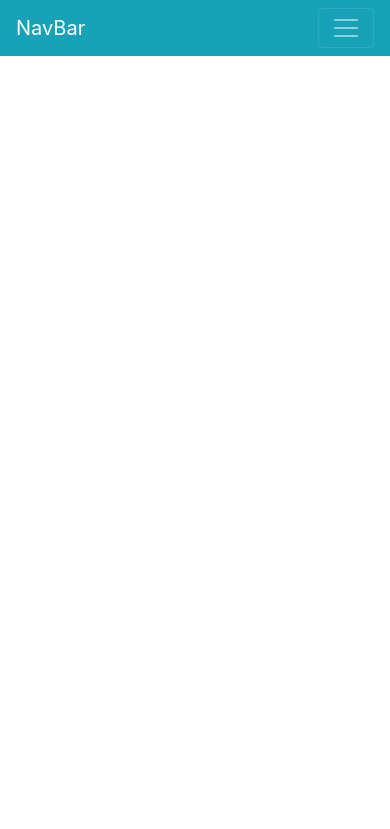
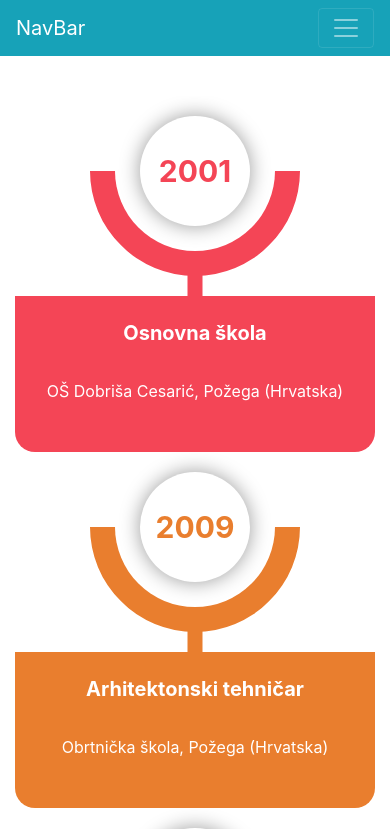
Before and after one commit to Marko-Tomljanovic/page_test, a Vue app: page /education in a window 390 px wide. Shown: the top 829 px of the page. Built offline with nearby package versions, Linux system fonts and the light colour scheme.

Commit message:
exercising

```diff
--- a/public/jobs.json
+++ b/public/jobs.json
@@ -1,14 +1,14 @@
 [
     {
-        "name": "ABC Job123",
+        "name": "Marko Tom",
         "id": 1
     },
     {
-        "name": "CDA Job123",
+        "name": "Dino Tom",
         "id": 2
     },
     {
-        "name": "RTZ Job123",
+        "name": "Bruno Kol",
         "id": 3
     },
     {
--- a/src/App.vue
+++ b/src/App.vue
@@ -20,29 +20,3 @@ export default {
   }
 }
 </script>
-
-
-
-
-<style lang="scss">
-#app {
-  font-family: Avenir, Helvetica, Arial, sans-serif;
-  -webkit-font-smoothing: antialiased;
-  -moz-osx-font-smoothing: grayscale;
-  text-align: center;
-  color: #2c3e50;
-}
-
-#nav {
-  padding: 30px;
-
-  a {
-    font-weight: bold;
-    color: #2c3e50;
-
-    &.router-link-exact-active {
-      color: #42b983;
-    }
-  }
-}
-</style>
--- /dev/null
+++ b/src/assets/timeline.css
@@ -0,0 +1,171 @@
+.main-timeline{
+    overflow: hidden;
+    position: relative;
+}
+.main-timeline .timeline{
+    position: relative;
+    margin-top: -79px;
+}
+.main-timeline .timeline:first-child{ margin-top: 0; }
+.main-timeline .timeline:before,
+.main-timeline .timeline:after{
+    content: "";
+    display: block;
+    width: 100%;
+    clear: both;
+}
+.main-timeline .timeline:before{
+    content: "";
+    width: 100%;
+    height: 100%;
+    box-shadow: -8px 0 5px -5px rgba(0, 0, 0, 0.5) inset;
+    position: absolute;
+    top: 0;
+    right: 0;
+    z-index: 2;
+}
+.main-timeline .timeline-icon{
+    width: 210px;
+    height: 210px;
+    border-radius: 50%;
+    border: 25px solid transparent;
+    border-top-color: #f44556;
+    border-right-color: #f44556;
+    margin: auto;
+    position: absolute;
+    top: 0;
+    left: 0;
+    bottom: 0;
+    right: 0;
+    z-index: 1;
+    transform: rotate(45deg);
+}
+.main-timeline .year{
+    display: block;
+    width: 110px;
+    height: 110px;
+    line-height: 110px;
+    border-radius: 50%;
+    background: #fff;
+    box-shadow: 0 0 20px rgba(0,0,0,0.4);
+    margin: auto;
+    font-size: 30px;
+    font-weight: bold;
+    color: #f44556;
+    text-align: center;
+    position: absolute;
+    top: 0;
+    left: 0;
+    bottom: 0;
+    right: 0;
+    transform: rotate(-45deg);
+}
+.main-timeline .timeline-content{
+    width: 35%;
+    float: right;
+    background: #f44556;
+    padding: 30px 20px;
+    margin: 50px 0;
+    z-index: 1;
+    position: relative;
+}
+.main-timeline .timeline-content:before{
+    content: "";
+    width: 20%;
+    height: 15px;
+    background: #f44556;
+    position: absolute;
+    top: 50%;
+    left: -20%;
+    z-index: -1;
+    transform: translateY(-50%);
+}
+.main-timeline .title{
+    font-size: 20px;
+    font-weight: bold;
+    color: #fff;
+    margin: 0 0 10px 0;
+}
+.main-timeline .description{
+    font-size: 16px;
+    color: #fff;
+    line-height: 24px;
+    margin: 0;
+}
+.main-timeline .timeline:nth-child(2n):before{ box-shadow: 8px 0 5px -5px rgba(0, 0, 0, 0.5) inset; }
+.main-timeline .timeline:nth-child(2n) .timeline-icon{ transform: rotate(-135deg); }
+.main-timeline .timeline:nth-child(2n) .year{ transform: rotate(135deg); }
+.main-timeline .timeline:nth-child(2n) .timeline-content{ float: left; }
+.main-timeline .timeline:nth-child(2n) .timeline-content:before{
+    left: auto;
+    right: -20%;
+}
+.main-timeline .timeline:nth-child(2n) .timeline-icon{
+    border-top-color: #e97e2e;
+    border-right-color: #e97e2e;
+}
+.main-timeline .timeline:nth-child(2n) .year{ color: #e97e2e; }
+.main-timeline .timeline:nth-child(2n) .timeline-content,
+.main-timeline .timeline:nth-child(2n) .timeline-content:before{ background: #e97e2e; }
+.main-timeline .timeline:nth-child(3n) .timeline-icon{
+    border-top-color: #13afae;
+    border-right-color: #13afae;
+}
+.main-timeline .timeline:nth-child(3n) .year{ color: #13afae; }
+.main-timeline .timeline:nth-child(3n) .timeline-content,
+.main-timeline .timeline:nth-child(3n) .timeline-content:before{ background: #13afae; }
+.main-timeline .timeline:nth-child(4n) .timeline-icon{
+    border-top-color: #105572;
+    border-right-color: #105572;
+}
+.main-timeline .timeline:nth-child(4n) .year{ color: #105572; }
+.main-timeline .timeline:nth-child(4n) .timeline-content,
+.main-timeline .timeline:nth-child(4n) .timeline-content:before{ background: #105572; }
+@media only screen and (max-width: 1199px){
+    .main-timeline .timeline{ margin-top: -103px; }
+    .main-timeline .timeline-content:before{ left: -18%; }
+    .main-timeline .timeline:nth-child(2n) .timeline-content:before{ right: -18%; }
+}
+@media only screen and (max-width: 990px){
+    .main-timeline .timeline{ margin-top: -127px; }
+    .main-timeline .timeline-content:before{ left: -2%; }
+    .main-timeline .timeline:nth-child(2n) .timeline-content:before{ right: -2%; }
+}
+@media only screen and (max-width: 767px){
+    .main-timeline .timeline{
+        margin-top: 0;
+        overflow: hidden;
+    }
+    .main-timeline .timeline:before,
+    .main-timeline .timeline:nth-child(2n):before{
+        box-shadow: none;
+    }
+    .main-timeline .timeline-icon,
+    .main-timeline .timeline:nth-child(2n) .timeline-icon{
+        margin-top: -30px;
+        margin-bottom: 20px;
+        position: relative;
+        transform: rotate(135deg);
+    }
+    .main-timeline .year,
+    .main-timeline .timeline:nth-child(2n) .year{ transform: rotate(-135deg); }
+    .main-timeline .timeline-content,
+    .main-timeline .timeline:nth-child(2n) .timeline-content{
+        width: 100%;
+        float: none;
+        border-radius: 0 0 20px 20px;
+        text-align: center;
+        padding: 25px 20px;
+        margin: 0 auto;
+    }
+    .main-timeline .timeline-content:before,
+    .main-timeline .timeline:nth-child(2n) .timeline-content:before{
+        width: 15px;
+        height: 25px;
+        position: absolute;
+        top: -22px;
+        left: 50%;
+        z-index: -1;
+        transform: translate(-50%,0);
+    }
+}
--- a/src/components/JobCard.vue
+++ b/src/components/JobCard.vue
@@ -2,8 +2,8 @@
   <div>
      <b-col>
       <b-card
-    title="Card Title"
-    img-src="https://picsum.photos/600/300/?image=25"
+    :title="name"
+    img-src= "@/assets/rovingo.jpg"
     img-alt="Image"
     img-top
     tag="article"
@@ -11,12 +11,17 @@
     class="mb-2"
   >
         <b-card-text>
-        Nesto tekt kao samo da proba ovo ono</b-card-text>
+        a</b-card-text>
         <b-button variant="primary">Apply</b-button>
       </b-card>
 
     </b-col>
   </div>
+</template>
 
+<script>
 
-</template>
+export default {
+  props: ["name"]
+}
+</script>
--- a/src/components/TopHeader.vue
+++ b/src/components/TopHeader.vue
@@ -8,8 +8,13 @@
     <b-collapse id="nav-collapse" is-nav>
       <b-navbar-nav>
         <b-nav-item to="/">Home</b-nav-item>
-        <b-nav-item to="/about">About</b-nav-item>
+        <b-nav-item to="/features">Features</b-nav-item>
+        <b-nav-item to="/education">Education</b-nav-item>
+        <b-nav-item to="/contact">Contact</b-nav-item>
+
       </b-navbar-nav>
+
+
 
       <!-- Right aligned nav items -->
       <b-navbar-nav class="ml-auto">
--- /dev/null
+++ b/src/components/timeline_education.vue
@@ -0,0 +1,59 @@
+<template>
+<div class="container" style="margin-top:-2%">
+    <div class="row">
+        <div class="col-md-12">
+            <div class="main-timeline">
+                <div class="timeline">
+                    <div class="timeline-icon"><span class="year">2001</span></div>
+                    <div class="timeline-content">
+                        <h3 class="title">Osnovna škola</h3>
+                        <p class="description">
+                         <br>OŠ Dobriša Cesarić, Požega (Hrvatska)<br><br>
+                        </p>
+                    </div>
+                </div>
+                <div class="timeline">
+                    <div class="timeline-icon"><span class="year">2009</span></div>
+                    <div class="timeline-content">
+                        <h3 class="title">Arhitektonski tehničar</h3>
+                        <p class="description">
+                      <br>Obrtnička škola, Požega (Hrvatska)<br><br>
+                         </p>
+                    </div>
+                </div>
+                <div class="timeline">
+                    <div class="timeline-icon"><span class="year">2014</span></div>
+                    <div class="timeline-content">
+                        <h3 class="title">Prvostupnik inženjer elektrotehnike smjer informatika</h3>
+                        <p class="description">
+                       Fakultet elektrotehnike, računarstva i informacijskih tehnologija, Osijek (Hrvatska)<br>
+                        </p>
+                    </div>
+                </div>
+                <div class="timeline">
+                    <div class="timeline-icon"><span class="year">2019</span></div>
+                    <div class="timeline-content">
+                        <h3 class="title">Magistar informatike</h3>
+                        <p class="description">
+                         <br>Fakultet informatike u Puli, Pula (Hrvatska)<br><br>
+                        </p>
+                    </div>
+                </div>
+
+                  <div class="timeline"> <br><br><br><br><br><br><br><br><br><br><br>
+                <div class=""><span class="year">Today</span></div></div>
+
+
+
+            </div>
+        </div>
+    </div>
+</div>
+</template>
+
+
+
+
+<style>
+  @import './../assets/timeline.css';
+</style>
--- a/src/router/index.js
+++ b/src/router/index.js
@@ -11,12 +11,22 @@ const routes = [
     component: Home
   },
   {
-    path: '/about',
-    name: 'About',
+    path: '/education',
+    name: 'Education',
     // route level code-splitting
-    // this generates a separate chunk (about.[hash].js) for this route
+    // this generates a separate chunk (education.[hash].js) for this route
     // which is lazy-loaded when the route is visited.
-    component: () => import(/* webpackChunkName: "about" */ '../views/About.vue')
+    component: () => import(/* webpackChunkName: "education" */ '../views/Education.vue')
+  },
+  {
+    path: '/features',
+    name: 'Features',
+    component: () => import(/* webpackChunkName: "features" */ '../views/Features.vue')
+  },
+  {
+    path: '/contact',
+    name: 'Contact',
+    component: () => import(/* webpackChunkName: "contact" */ '../views/Contact.vue')
   }
 ]
 
--- a/src/views/About.vue
+++ /dev/null
@@ -1,5 +0,0 @@
-<template>
-  <div class="about">
-    <h1>This is an about page</h1>
-  </div>
-</template>
--- /dev/null
+++ b/src/views/Contact.vue
@@ -0,0 +1,4 @@
+<template>
+
+<div>marko varko darko marko marko</div>
+</template>
--- /dev/null
+++ b/src/views/Education.vue
@@ -0,0 +1,14 @@
+<template>
+
+ <timeline></timeline>
+
+</template>
+
+<script>
+import timeline_education from "@/components/timeline_education.vue";
+
+export default {
+  name: 'education',
+  components: {"timeline": timeline_education }
+}
+</script>
--- /dev/null
+++ b/src/views/Features.vue
@@ -0,0 +1,3 @@
+<template>
+<div>,aro rsokrs</div>
+</template>
--- a/src/views/Home.vue
+++ b/src/views/Home.vue
@@ -1,7 +1,7 @@
 <template>
   <b-container>
   <b-row align-center="center">
-    <job-card v-for="job in jobs" :key="job.id"></job-card>
+    <job-card v-for="job in jobs" :key="job.id" :name="job.name"></job-card>
 
 
 
```
Also changed, not shown: 1 other file (tests, documents, lock files or other folders).
